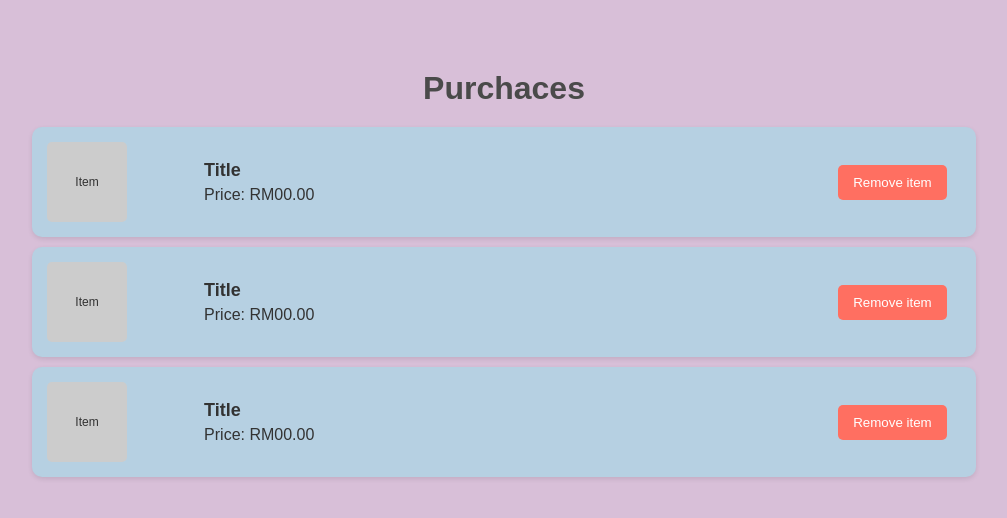
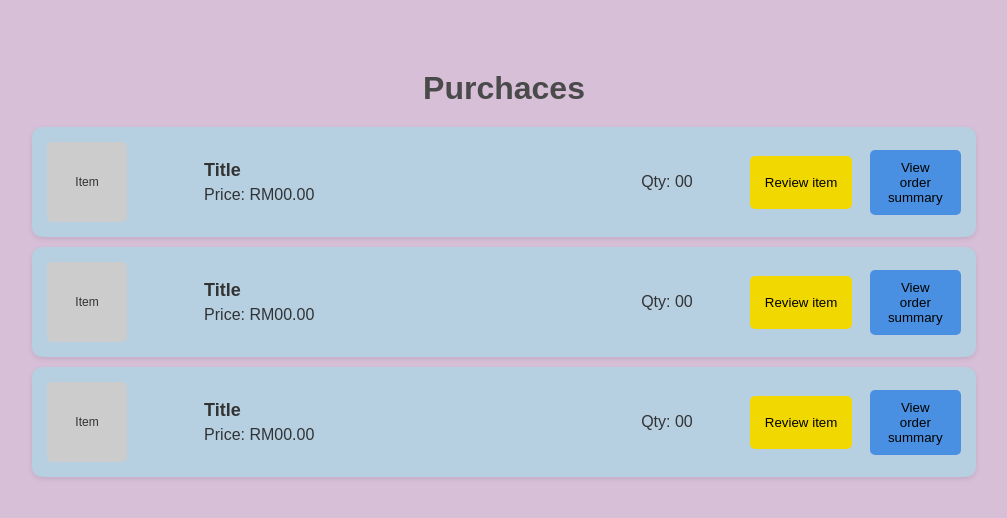
Before and after one commit to IwanAizakku/umaapp, a PHP site: page /HTML/purchaces.html in a window 1280 px wide. Shown: the part 70-588 px from the top of the page, without its empty margins (136-1143 px from the left). Run offline with PHP 8.4, Linux system fonts and the light colour scheme.

Commit message:
updated purchaces.html

```diff
--- a/CSS/styles.css
+++ b/CSS/styles.css
@@ -324,6 +324,67 @@ main {
     color: #333;
 }
 
+
+/* Purchaces items */
+.purchaces-item{
+    display: flex;
+    align-items: center;
+    background-color: #b6d0e2;
+    padding: 15px;
+    margin: 10px 10%;
+    border-radius: 10px;
+    box-shadow: 0 2px 5px rgba(0, 0, 0, 0.1);
+}
+
+.purchaces-title {
+    text-align: center;
+    font-size: 32px;
+    margin: 20px 0;
+    color: #4a4a4a;
+}
+
+.purchaces-item-checkbox {
+    flex: 0 0 5%;
+    text-align: center;
+}
+
+.purchaces-item-image {
+    flex: 0 0 15%;
+    text-align: center;
+}
+
+.purchaces-placeholder {
+    width: 80px;
+    height: 80px;
+    background-color: #ccc;
+    display: flex;
+    justify-content: center;
+    align-items: center;
+    border-radius: 5px;
+    font-size: 12px;
+    color: #333;
+}
+
+.purchaces-item-details {
+    flex: 1;
+    margin-left: 20px;
+}
+
+.purchaces-item-title {
+    font-size: 18px;
+    font-weight: bold;
+    text-align: left;
+    margin: 0 0 5px;
+}
+
+.purchaces-item-price {
+    font-size: 16px;
+    text-align: left;
+    margin: 0;
+    color: #333;
+}
+
+
 /* Quantity controls */
 .cart-item-quantity {
     display: flex;
@@ -332,7 +393,7 @@ main {
     flex: 0 0 20%;
 }
 
-.quantity-button {
+.cart-quantity-button {
     background-color: #4a90e2;
     color: white;
     border: none;
@@ -341,10 +402,48 @@ main {
     cursor: pointer;
 }
 
-.quantity-value {
+.cart-quantity-value {
     margin: 0 10px;
     font-size: 16px;
     font-weight: bold;
+}
+
+.purchaces-item-quantity {
+    display: flex;
+    align-items: left;
+    justify-content: left;
+    flex: 0 0 10%;
+}
+
+
+/* Order summary */
+.order-summary {
+    flex: 0 0 10%;
+    text-align: center;
+}
+
+.order-summary-button {
+    background-color: #4a90e2;
+    color: rgb(0, 0, 0);
+    border: none;
+    padding: 10px 15px;
+    border-radius: 5px;
+    cursor: pointer;
+}
+
+/* Review button */
+.purchaces-review {
+    flex: 0 0 15%;
+    text-align: center;
+}
+
+.purchaces-review-button {
+    background-color: #f0d800;
+    color: rgb(0, 0, 0);
+    border: none;
+    padding: 19px 15px;
+    border-radius: 5px;
+    cursor: pointer;
 }
 
 /* Remove button */
--- a/HTML/purchaces.html
+++ b/HTML/purchaces.html
@@ -15,48 +15,65 @@
         </div>
     </header>
 
-    <!-- Cart Section -->
+    <!-- Items Section -->
     <main>
-        <h1 class="cart-title">Purchaces</h1>
+        <h1 class="purchaces-title">Purchaces</h1>
 
-
-        <!-- Cart Items -->
-        <div class="cart-item">
-            <div class="cart-item-image">
+        <!-- Item -->
+        <div class="purchaces-item">
+            <div class="purchaces-item-image">
                 <div class="placeholder">Item</div>
             </div>
-            <div class="cart-item-details">
-                <p class="item-title">Title</p>
-                <p class="item-price">Price: RM00.00</p>
+            <div class="purchaces-item-details">
+                <p class="purchaces-item-title">Title</p>
+                <p class="purchaces-item-price">Price: RM00.00</p>
             </div>
-            <div class="cart-item-remove">
-                <button class="remove-button">Remove item</button>
+            <div class="purchaces-item-quantity">
+                <p class="quantity-value">Qty: 00</p>
+            </div>
+            <div class="purchaces-review">
+                <button class="purchaces-review-button">Review item</button>
+            </div>
+            <div class="order-summary">
+                <button class="order-summary-button">View order summary</button>
             </div>
         </div>
 
-        <div class="cart-item">
-            <div class="cart-item-image">
+        <div class="purchaces-item">
+            <div class="purchaces-item-image">
                 <div class="placeholder">Item</div>
             </div>
-            <div class="cart-item-details">
-                <p class="item-title">Title</p>
-                <p class="item-price">Price: RM00.00</p>
+            <div class="purchaces-item-details">
+                <p class="purchaces-item-title">Title</p>
+                <p class="purchaces-item-price">Price: RM00.00</p>
             </div>
-            <div class="cart-item-remove">
-                <button class="remove-button">Remove item</button>
+            <div class="purchaces-item-quantity">
+                <p class="quantity-value">Qty: 00</p>
+            </div>
+            <div class="purchaces-review">
+                <button class="purchaces-review-button">Review item</button>
+            </div>
+            <div class="order-summary">
+                <button class="order-summary-button">View order summary</button>
             </div>
         </div>
 
-        <div class="cart-item">
-            <div class="cart-item-image">
+        <div class="purchaces-item">
+            <div class="purchaces-item-image">
                 <div class="placeholder">Item</div>
             </div>
-            <div class="cart-item-details">
-                <p class="item-title">Title</p>
-                <p class="item-price">Price: RM00.00</p>
+            <div class="purchaces-item-details">
+                <p class="purchaces-item-title">Title</p>
+                <p class="purchaces-item-price">Price: RM00.00</p>
             </div>
-            <div class="cart-item-remove">
-                <button class="remove-button">Remove item</button>
+            <div class="purchaces-item-quantity">
+                <p class="quantity-value">Qty: 00</p>
+            </div>
+            <div class="purchaces-review">
+                <button class="purchaces-review-button">Review item</button>
+            </div>
+            <div class="order-summary">
+                <button class="order-summary-button">View order summary</button>
             </div>
         </div>
     </main>
```
Also changed, not shown: HTML/cart-summary.html (+9 -9 lines).
